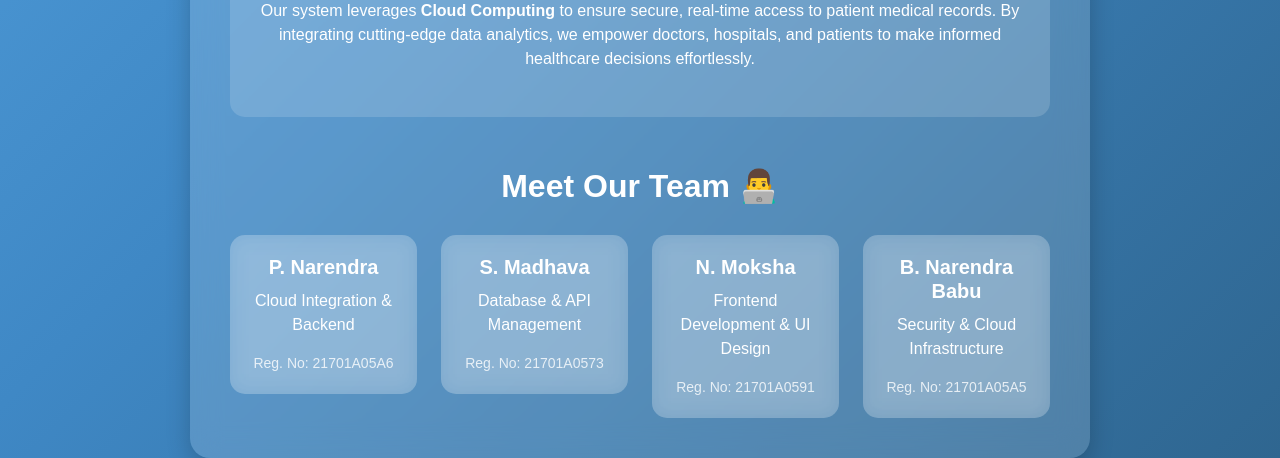
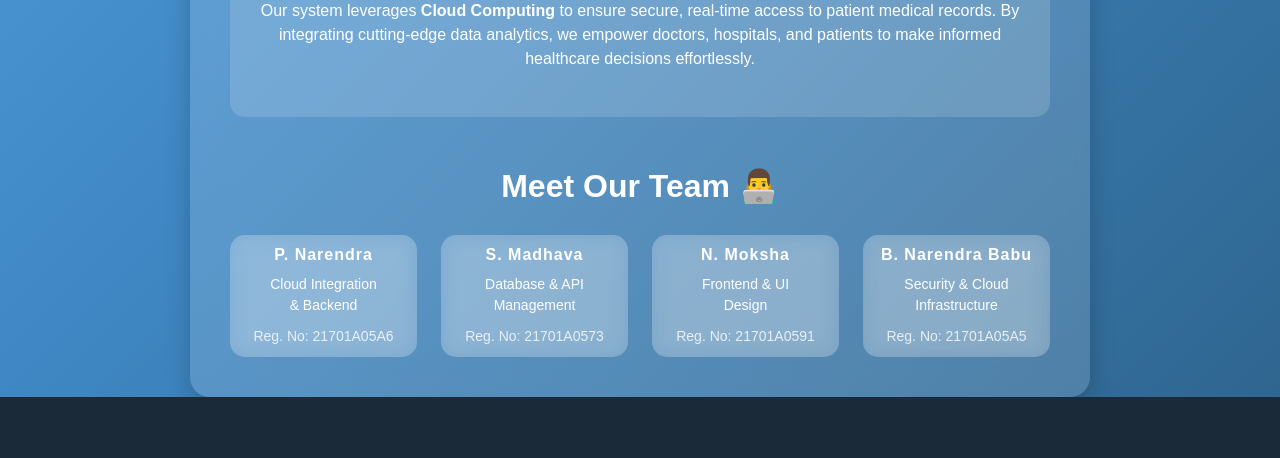
Before and after one commit to Posa5A6/PMDCS, a Flask app: page / in a window 1280 px wide. Shown: the part 924-1382 px from the top of the page. After the commit the page ends 1321 px from the top, so only its background shows below. Run offline with Flask 3, Linux system fonts and the light colour scheme; some libraries are stand-ins or nearby versions.

Commit message:
team-card-ui

```diff
--- a/templates/home.html
+++ b/templates/home.html
@@ -59,31 +59,31 @@
 <div class="team-section">
     <h2>Meet Our Team 👨‍💻</h2>
     <div class="row justify-content-center">
-        <div class="col-md-3">
-            <div class="team-card">
+        <div class="col-md-3  d-flex">
+            <div class="team-card flex-fill">
                 <h5>P. Narendra</h5>
-                <p>Cloud Integration & Backend</p>
+                <p>Cloud Integration &amp; Backend</p>
                 <span>Reg. No: 21701A05A6</span>
             </div>
         </div>
-        <div class="col-md-3">
-            <div class="team-card">
+        <div class="col-md-3 d-flex">
+            <div class="team-card flex-fill">
                 <h5>S. Madhava</h5>
-                <p>Database & API Management</p>
+                <p>Database &amp; API Management</p>
                 <span>Reg. No: 21701A0573</span>
             </div>
         </div>
-        <div class="col-md-3">
-            <div class="team-card">
+        <div class="col-md-3 d-flex">
+            <div class="team-card flex-fill">
                 <h5>N. Moksha</h5>
-                <p>Frontend Development & UI Design</p>
+                <p>Frontend &amp; UI Design</p>
                 <span>Reg. No: 21701A0591</span>
             </div>
         </div>
-        <div class="col-md-3">
-            <div class="team-card">
+        <div class="col-md-3 d-flex">
+            <div class="team-card flex-fill">
                 <h5>B. Narendra Babu</h5>
-                <p>Security & Cloud Infrastructure</p>
+                <p>Security &amp; Cloud Infrastructure</p>
                 <span>Reg. No: 21701A05A5</span>
             </div>
         </div>
@@ -161,22 +161,34 @@
 
     .team-card {
         background: rgba(255, 255, 255, 0.2);
-        padding: 20px;
+        padding: 10px;
         border-radius: 15px;
         text-align: center;
         backdrop-filter: blur(10px);
         transition: all 0.3s ease-in-out;
+        display: flex;
+        flex-direction: column;
+        justify-content: space-evenly;
+
     }
 
     .team-card h5 {
-        font-weight: bold;
+        font-size: 16px;
+        font-weight: 600;
         margin-bottom: 10px;
+        letter-spacing:1px;
     }
 
     .team-card span {
         display: block;
         font-size: 14px;
         opacity: 0.8;
+    }
+    .team-card p {
+        font-size: 14px;
+        margin-bottom: 10px;
+        width: 70%;
+        margin-inline: auto;
     }
 
     .team-card:hover {
```
Also changed, not shown: 1 other file.
